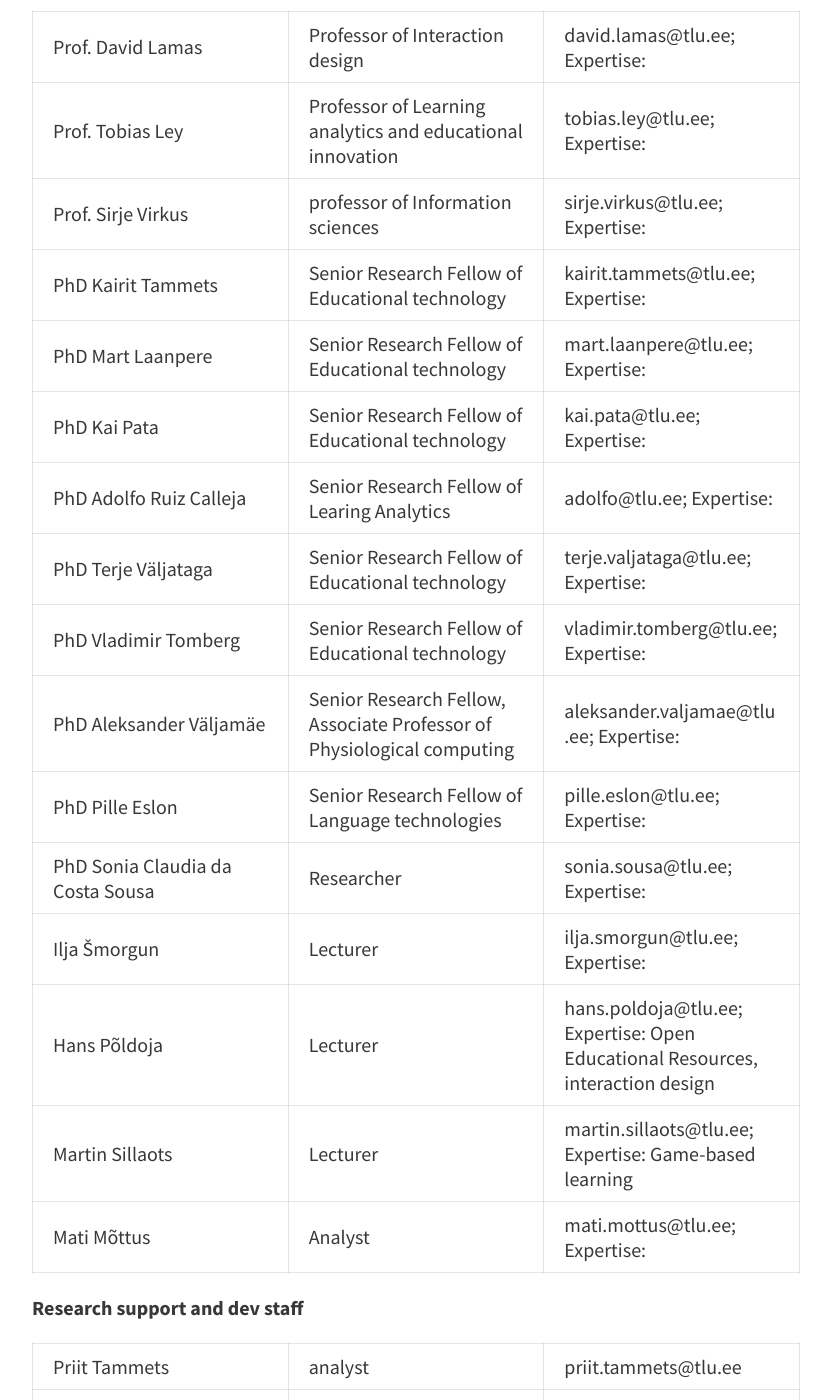
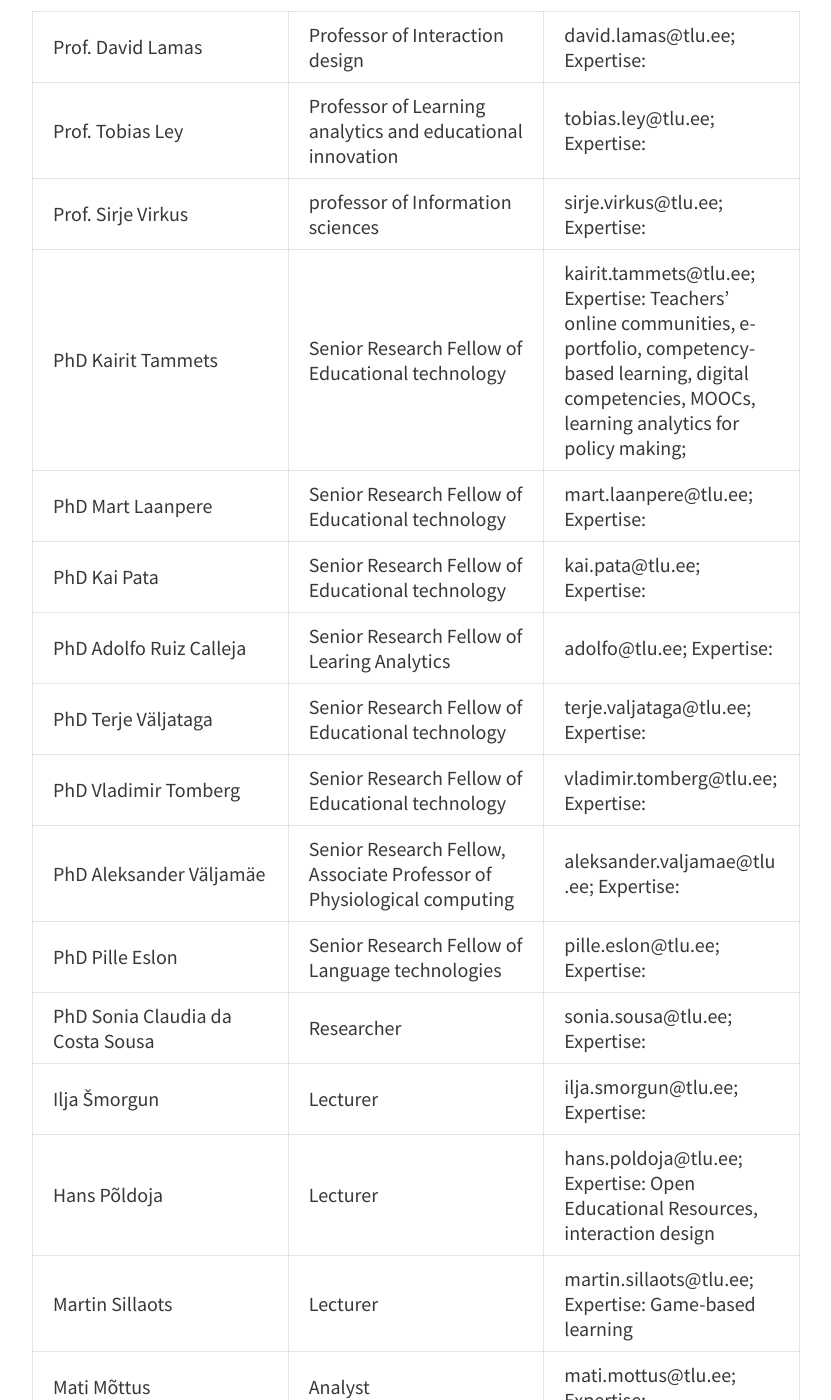
Before and after one commit to centre-for-educational-technology/htk-web, a Jekyll site: the page built from people.md, in a window 1280 px wide and 1400 px high, scrolled down 800 px. Shown: the whole window, without its empty margins (224-1055 px from the left). Built offline with Jekyll 4.4.1, drawn with Linux system fonts in a browser that asks for light colours; nearby versions of some CDN libraries; some of the changed text lies outside the part shown.

Commit message:
Update people.md

```diff
--- a/people.md
+++ b/people.md
@@ -18,7 +18,7 @@ Expertise: learning analytics in policy-making, MOOCs, educational technology in
 | Prof. David Lamas | Professor of Interaction design | david.lamas@tlu.ee; Expertise:
 | Prof. Tobias Ley | Professor of Learning analytics and educational innovation | tobias.ley@tlu.ee; Expertise:
 | Prof. Sirje Virkus | professor of Information sciences | sirje.virkus@tlu.ee; Expertise:
-| PhD Kairit Tammets | Senior Research Fellow of Educational technology| kairit.tammets@tlu.ee; Expertise:
+| PhD Kairit Tammets | Senior Research Fellow of Educational technology| kairit.tammets@tlu.ee; Expertise: Teachers' online communities, e-portfolio, competency-based learning, digital competencies, MOOCs, learning analytics for policy making;
 | PhD Mart Laanpere | Senior Research Fellow of Educational technology| mart.laanpere@tlu.ee; Expertise:
 | PhD Kai Pata | Senior Research Fellow of Educational technology| kai.pata@tlu.ee; Expertise:
 | PhD Adolfo Ruiz Calleja | Senior Research Fellow of Learing Analytics| adolfo@tlu.ee; Expertise:
```
Also changed, not shown: other parts of people.md (+1 -1 lines).
